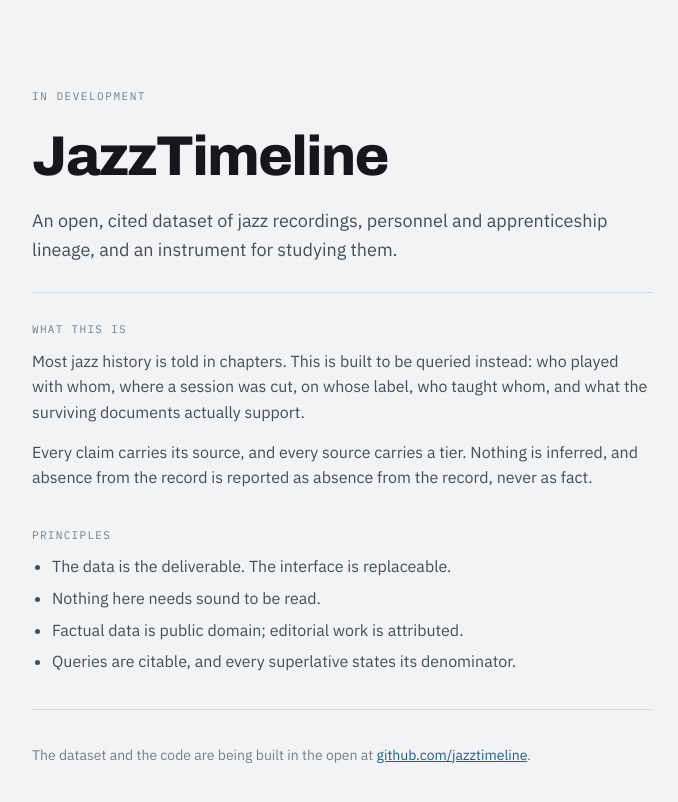
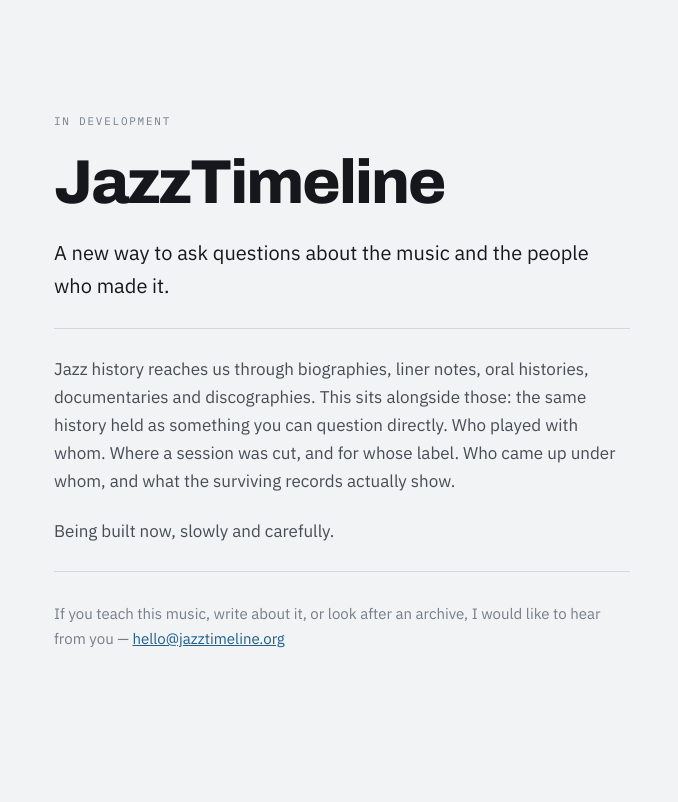
Before and after one commit to jazztimeline/jazztimeline-site, a plain HTML site: page index.html in a window 1280 px wide. Shown: the whole page, without its empty margins (298-976 px from the left). Drawn offline with Linux system fonts and the light colour scheme.

Commit message:
Update index.html

```diff
--- a/index.html
+++ b/index.html
@@ -4,49 +4,34 @@
 <meta charset="utf-8">
 <meta name="viewport" content="width=device-width, initial-scale=1">
 <title>JazzTimeline</title>
-<meta name="description" content="An open, cited dataset of jazz recordings, personnel and apprenticeship lineage, with an instrument for exploring it.">
+<meta name="description" content="A new way to ask questions about the music and the people who made it. In development.">
 <link rel="preconnect" href="https://fonts.gstatic.com" crossorigin>
-<link rel="stylesheet" href="https://fonts.googleapis.com/css2?family=Archivo:wght@600;800&family=IBM+Plex+Mono:wght@400&family=IBM+Plex+Sans:wght@400;500&display=swap">
+<link rel="stylesheet" href="https://fonts.googleapis.com/css2?family=Archivo:wght@800&family=IBM+Plex+Mono:wght@400&family=IBM+Plex+Sans:wght@400&display=swap">
 <style>
 :root{--bg:#F1F3F5;--ink:#15171C;--ink2:#474D56;--ink3:#767E89;--line:#D3D7DE;--accent:#1F5F8B}
 @media (prefers-color-scheme:dark){:root{--bg:#121418;--ink:#EDEFF2;--ink2:#B2B9C2;--ink3:#808893;--line:#30353D;--accent:#5BA3D0;color-scheme:dark}}
 *{box-sizing:border-box}
-body{margin:0;background:var(--bg);color:var(--ink);font-family:'IBM Plex Sans',system-ui,sans-serif;font-size:16px;line-height:1.6;-webkit-font-smoothing:antialiased}
-.wrap{max-width:660px;margin:0 auto;padding:clamp(48px,11vh,110px) 20px 64px;display:flex;flex-direction:column;gap:22px}
-.kicker{font-family:'IBM Plex Mono',monospace;font-size:11px;letter-spacing:.14em;text-transform:uppercase;color:var(--ink3)}
-h1{font-family:'Archivo',sans-serif;font-weight:800;font-size:clamp(34px,8vw,56px);line-height:1.02;letter-spacing:-.025em;margin:0;text-wrap:balance}
-.lead{font-size:18px;color:var(--ink2);margin:0}
-hr{height:1px;background:var(--line);border:0;margin:6px 0}
-h2{font-family:'IBM Plex Mono',monospace;font-size:11px;letter-spacing:.12em;text-transform:uppercase;color:var(--ink3);font-weight:400;margin:0 0 10px}
-p{margin:0 0 14px;color:var(--ink2)}
-ul{margin:0;padding-left:20px;color:var(--ink2)}
-li{margin-bottom:6px}
+body{margin:0;background:var(--bg);color:var(--ink);font-family:'IBM Plex Sans',system-ui,sans-serif;font-size:17px;line-height:1.65;-webkit-font-smoothing:antialiased}
+.wrap{max-width:620px;margin:0 auto;padding:clamp(56px,14vh,140px) 22px 72px;display:flex;flex-direction:column;gap:22px}
+.kicker{font-family:'IBM Plex Mono',monospace;font-size:11px;letter-spacing:.16em;text-transform:uppercase;color:var(--ink3)}
+h1{font-family:'Archivo',sans-serif;font-weight:800;font-size:clamp(38px,9vw,62px);line-height:1;letter-spacing:-.03em;margin:0}
+.lead{font-size:20px;color:var(--ink);margin:0}
+hr{height:1px;background:var(--line);border:0;margin:4px 0}
+p{margin:0;color:var(--ink2)}
 a{color:var(--accent)}
-footer{font-size:14px;color:var(--ink3);margin-top:6px}
+footer{font-size:15px;color:var(--ink3);margin-top:4px}
 </style>
 </head>
 <body>
 <div class="wrap">
 <span class="kicker">In development</span>
 <h1>JazzTimeline</h1>
-<p class="lead">An open, cited dataset of jazz recordings, personnel and apprenticeship lineage, and an instrument for studying them.</p>
+<p class="lead">A new way to ask questions about the music and the people who made it.</p>
 <hr>
-<section>
-<h2>What this is</h2>
-<p>Most jazz history is told in chapters. This is built to be queried instead: who played with whom, where a session was cut, on whose label, who taught whom, and what the surviving documents actually support.</p>
-<p>Every claim carries its source, and every source carries a tier. Nothing is inferred, and absence from the record is reported as absence from the record, never as fact.</p>
-</section>
-<section>
-<h2>Principles</h2>
-<ul>
-<li>The data is the deliverable. The interface is replaceable.</li>
-<li>Nothing here needs sound to be read.</li>
-<li>Factual data is public domain; editorial work is attributed.</li>
-<li>Queries are citable, and every superlative states its denominator.</li>
-</ul>
-</section>
+<p>Jazz history reaches us through biographies, liner notes, oral histories, documentaries and discographies. This sits alongside those: the same history held as something you can question directly. Who played with whom. Where a session was cut, and for whose label. Who came up under whom, and what the surviving records actually show.</p>
+<p>Being built now, slowly and carefully.</p>
 <hr>
-<footer>The dataset and the code are being built in the open at <a href="https://github.com/jazztimeline">github.com/jazztimeline</a>.</footer>
+<footer>If you teach this music, write about it, or look after an archive, I would like to hear from you — <a href="mailto:hello@jazztimeline.org">hello@jazztimeline.org</a></footer>
 </div>
 </body>
 </html>
```
